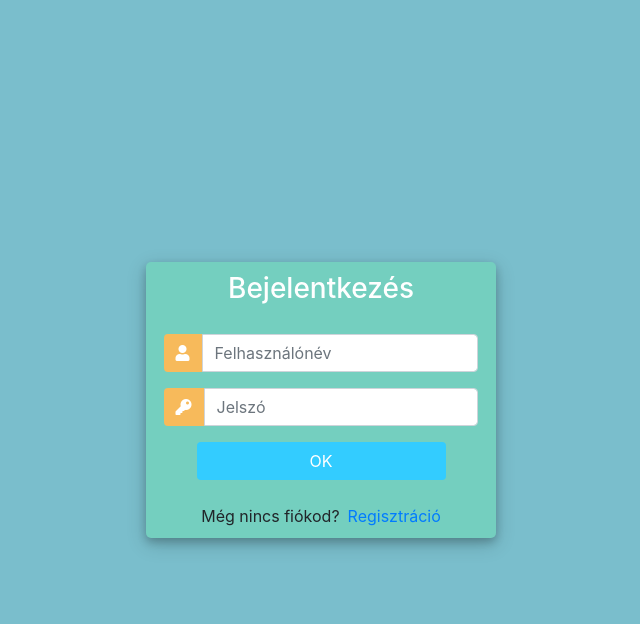
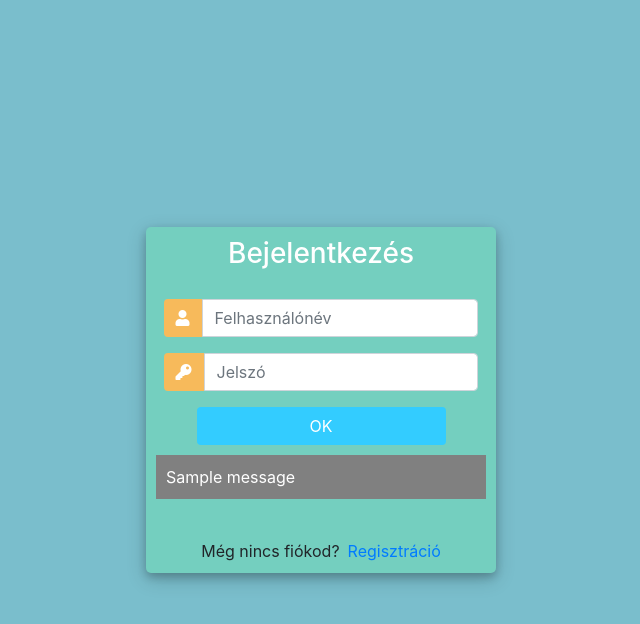
Before and after one commit to prokajkristof/Husi, a Django app: page /login/ in a window 1280 px wide. Shown: the top 624 px of the page, without its empty margins (319-959 px from the left). Run offline with Django 4.2, Linux system fonts and the light colour scheme; tables that the repository leaves empty hold one stand-in row (values such as "Sample post"); one stand-in notice (Sample message) is shown; some libraries are stand-ins or nearby versions.

Commit message:
Adding flash messages

```diff
--- a/elearning/views.py
+++ b/elearning/views.py
@@ -1,6 +1,8 @@
 from django.shortcuts import render, redirect
 from django.http import HttpResponse
 from django.contrib.auth.forms import UserCreationForm
+
+from django.contrib import messages
 
 # Create your views here.
 from .forms import CreateUserForm
@@ -15,6 +17,8 @@ def registerPage(request):
         form = CreateUserForm(request.POST)
         if form.is_valid():
             form.save()
+            user = form.cleaned_data.get('username')
+            messages.succes(request, 'Felhasználó sikeresen létrehozva (' + user + ')')
             return redirect('login')
     context = {'form':form}
     return render(request, 'accounts/register.html', context)
--- a/templates/accounts/login.html
+++ b/templates/accounts/login.html
@@ -106,6 +106,10 @@
 
 				</div>
 
+				{% for message in messages %}
+					<p id="messages">{{message}}</p>
+				{% endfor %}
+
 				<div class="mt-4">
 					<div class="d-flex justify-content-center links">
 						Még nincs fiókod? <a href="{% url 'register' %}" class="ml-2">Regisztráció</a>
```
